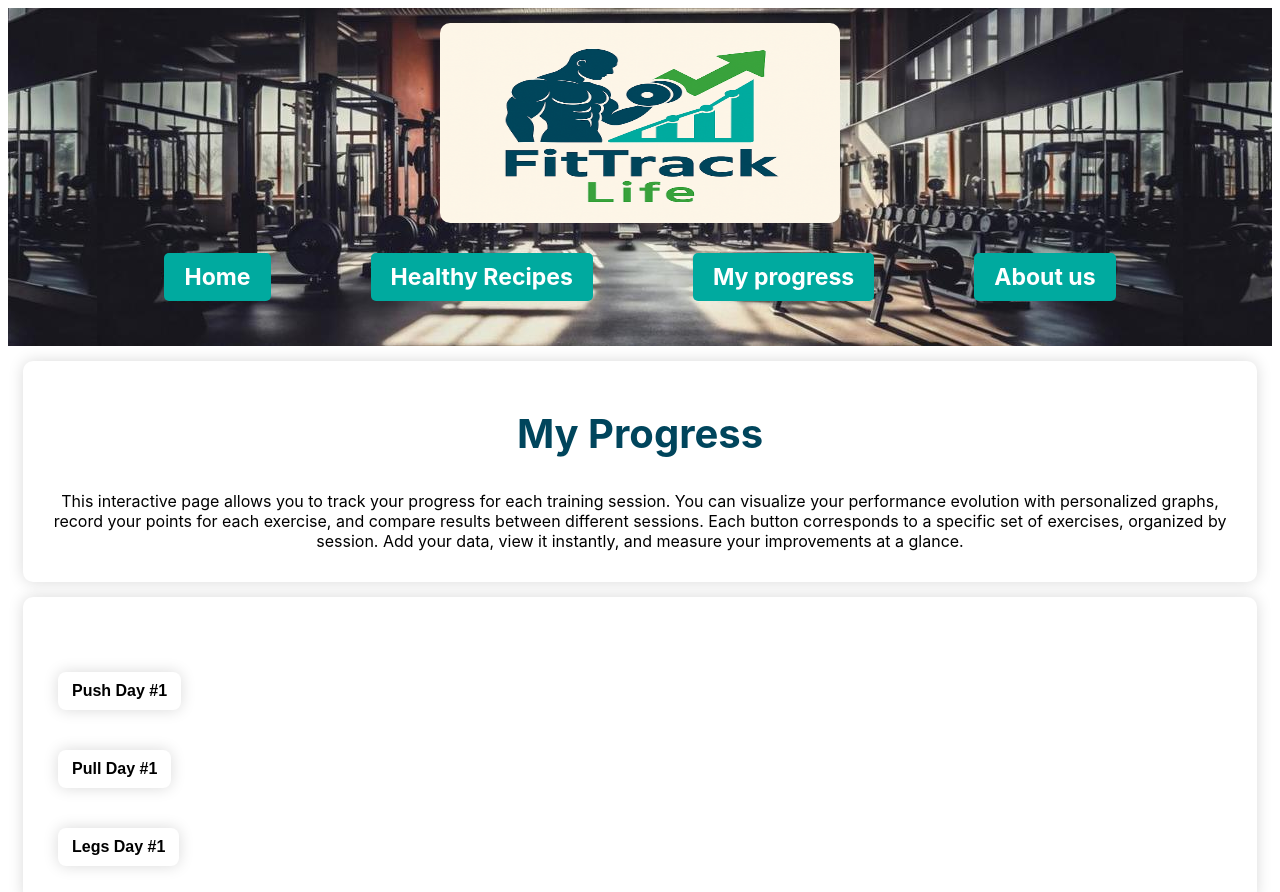
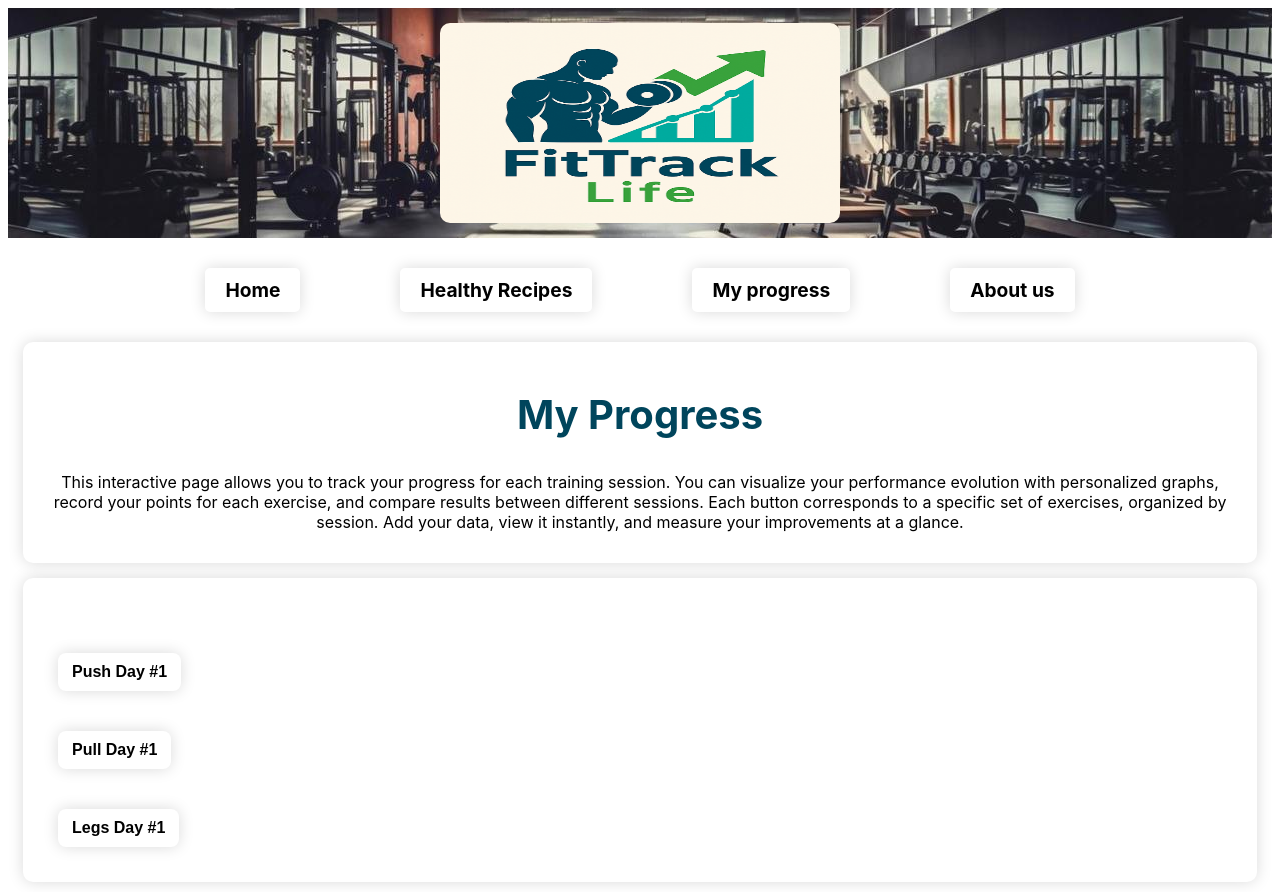
Before and after one commit to Samu7l/WebProgramming, a website: page Sport/public/html/progress.html in a window 1280 px wide. Shown: the top 892 px of the page. Drawn offline with nearby package versions, Linux system fonts and the light colour scheme; no server answers.

Commit message:
Update 1

```diff
--- a/Sport/public/css/home.css
+++ b/Sport/public/css/home.css
@@ -153,7 +153,9 @@ nav a {
     font-weight: bold;
     padding: 10px 20px;
     background-color: #00aa9f;
+    box-shadow: 0 0 15px rgba(0, 0, 0, 0.15);
 }
+
 
 nav a:nth-child(1):hover, a:nth-child(2):hover, a:nth-child(3):hover, a:nth-child(4):hover {
     background-color: #00465b;
--- a/Sport/public/css/progress.css
+++ b/Sport/public/css/progress.css
@@ -73,16 +73,17 @@ nav a {
     align-items: center;
     align-content: center;
     align-self: center;
-    color: white;
+    color: black;
     border-radius: 5px;
     font-size: 120%;
     font-weight: bold;
     padding: 10px 20px;
-    background-color: #00aa9f;
+    background-color: #ffffff;
+    box-shadow: 0 0 15px rgba(0, 0, 0, 0.15);
 }
 
 nav a:nth-child(1):hover, a:nth-child(2):hover, a:nth-child(3):hover, a:nth-child(4):hover {
-    background-color: #00465b;
+    background-color: #bfbfbf;
     color: white;
     transition: 0.2s;
 }
--- a/Sport/public/html/progress.html
+++ b/Sport/public/html/progress.html
@@ -19,13 +19,14 @@
     <a href="https://www.greenit.net/">
         <img alt="image alt text" src="../img/Logo.png"/>
     </a>
-    <nav>
-        <a href="/html/home.html">Home</a>
-        <a href="/html/recipe.html">Healthy Recipes</a>
-        <a href="/html/progress.html">My progress</a>
-        <a href="/html/about.html">About us</a>
-    </nav>
 </header>
+
+<nav>
+    <a href="/html/home.html">Home</a>
+    <a href="/html/recipe.html">Healthy Recipes</a>
+    <a href="/html/progress.html">My progress</a>
+    <a href="/html/about.html">About us</a>
+</nav>
 
 <section>
     <h1>My Progress</h1>
```
